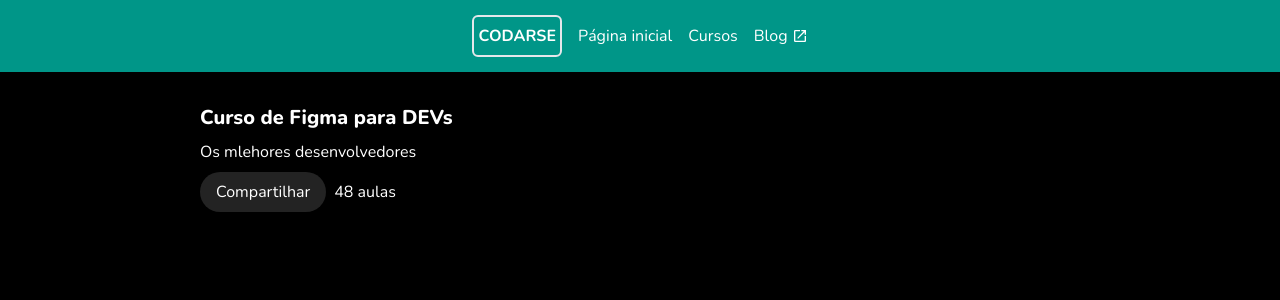
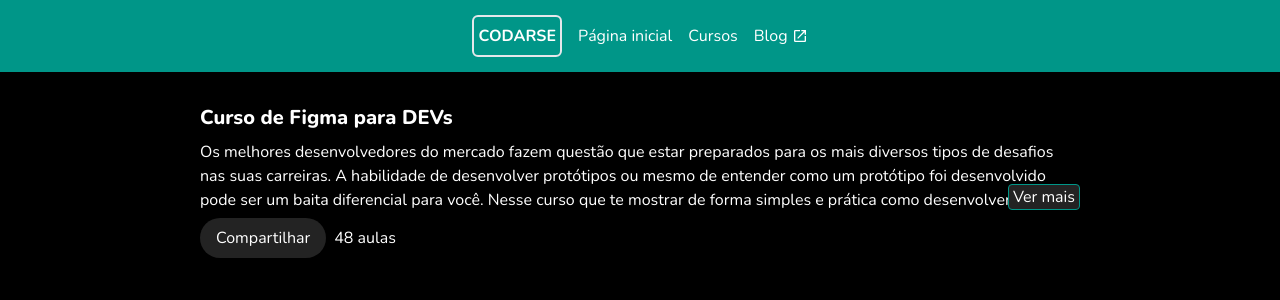
Before and after one commit to Jeff-bt/course-platform, a Next.js app: page /cursos/1213a in a window 1280 px wide. Shown: the top 300 px of the page. Built offline with nearby package versions, Linux system fonts and the light colour scheme.

Commit message:
feat: add collapsible text

```diff
--- a/src/components/course-header/CourseHeader.tsx
+++ b/src/components/course-header/CourseHeader.tsx
@@ -1,3 +1,4 @@
+import { CollapsibleText } from "./components/CollapsibleText";
 
 export const CourseHeader = () => {
 	return (
@@ -5,9 +6,9 @@ export const CourseHeader = () => {
 			<h1 className="font-extrabold text-xl">
 				Curso de Figma para DEVs
 			</h1>
-			<p>
-				Os mlehores desenvolvedores
-			</p>
+			<CollapsibleText numberOfLinesWhenClosed={3}>
+				Os melhores desenvolvedores do mercado fazem questão que estar preparados para os mais diversos tipos de desafios nas suas carreiras. A habilidade de desenvolver protótipos ou mesmo de entender como um protótipo foi desenvolvido pode ser um baita diferencial para você. Nesse curso que te mostrar de forma simples e prática como desenvolver protótipos no figma, vamos aproveitar certos conhecimentos de programação ao decorrer do curso. Tenho certeza que esse tem o potencial de ser o melhor curso de figma para desenvolvedores disponíveis gratuitamente. #CODARSE
+			</CollapsibleText>
 
 			<div className="flex gap-2 items-center">
 				<button className="py-2 px-4 bg-paper rounded-full">
--- /dev/null
+++ b/src/components/course-header/components/CollapsibleText.tsx
@@ -0,0 +1,30 @@
+'use client';
+
+import { useState } from "react";
+
+interface ICollapsibleTextProps {
+    numberOfLinesWhenClosed: number;
+    children: React.ReactNode;
+}
+export const CollapsibleText = ({children, numberOfLinesWhenClosed}:ICollapsibleTextProps) => {
+    const [open, setOpen] = useState(false);
+
+    return (
+        <div className="flex flex-col items-end">
+            <p
+				data-open={open}
+				style={{'--number-of-lines-when-closed': numberOfLinesWhenClosed} as any}
+				className='data-[open=false]:line-clamp-[var(--number-of-lines-when-closed)]'
+            >
+				{children}
+
+			</p>
+            <button
+				onClick={() => setOpen(!open)}
+				data-open={open}
+				className='px-1 bg-paper rounded border border-primary data-[open=false]:-mt-7'>
+				{open ? 'Ver menos' : 'Ver mais'}
+			</button>
+        </div>
+    );
+};
```
